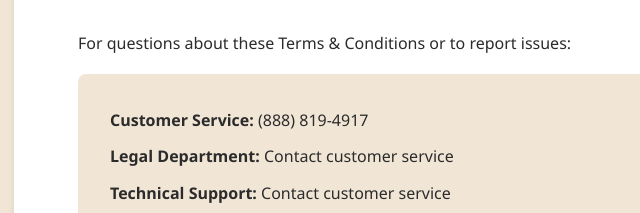
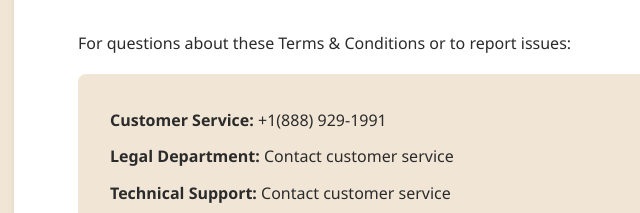
Before and after one commit to altralink/altralink, a website built with Vite: page terms.html in a window 1280 px wide. Shown: the part 7820-8033 px from the top of the page, 42-682 px from the left. Built offline with nearby package versions, Linux system fonts and the light colour scheme.

Commit message:
Update terms.html

```diff
--- a/terms.html
+++ b/terms.html
@@ -230,7 +230,7 @@
                     <h2>13. Contact Information</h2>
                     <p>For questions about these Terms & Conditions or to report issues:</p>
                     <div class="contact-info-legal">
-                        <p><strong>Customer Service:</strong> (888) 819-4917</p>
+                        <p><strong>Customer Service:</strong> +1(888) 929-1991</p>
                         <p><strong>Legal Department:</strong> Contact customer service</p>
                         <p><strong>Technical Support:</strong> Contact customer service</p>
                         <p><strong>Billing Questions:</strong> Contact customer service</p>
```
